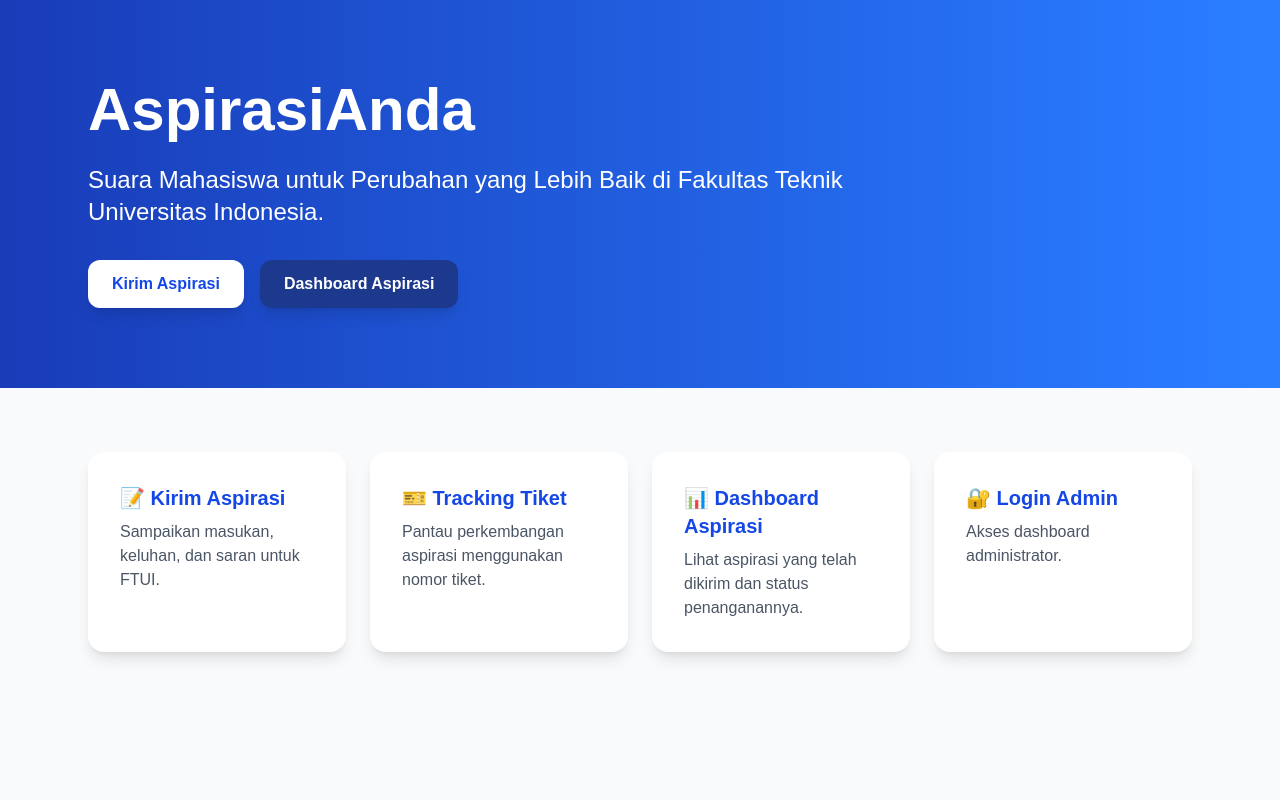
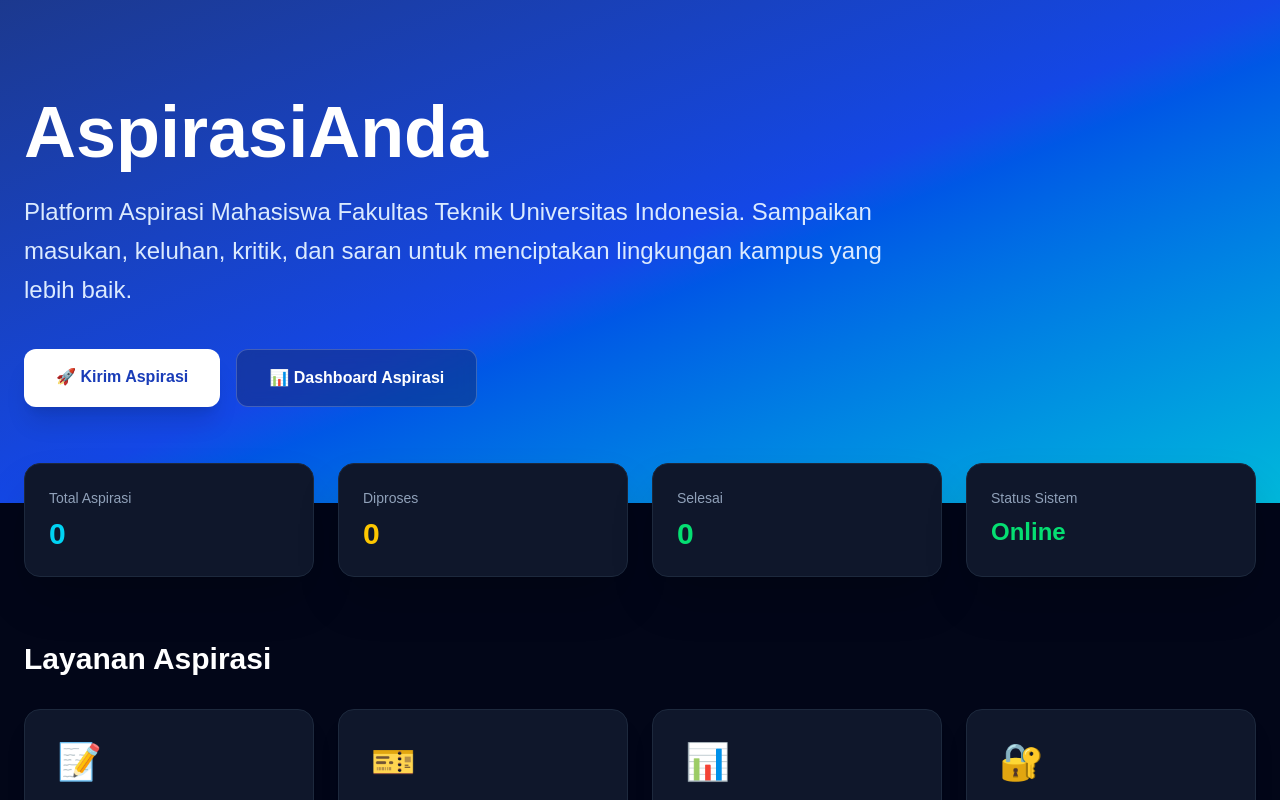
Before and after one commit to cakadut/Aspirasi_Anda, a Next.js app: page / in a window 1280 px wide. Shown: the top 800 px of the page. Built offline with nearby package versions, Linux system fonts and the light colour scheme.

Commit message:
Homepage redesign

```diff
--- a/app/page.tsx
+++ b/app/page.tsx
@@ -1,94 +1,165 @@
 export default function Home() {
   return (
-    <main className="min-h-screen bg-slate-50">
-      {/* Hero */}
-      <section className="bg-gradient-to-r from-blue-800 to-blue-500 text-white">
-        <div className="max-w-6xl mx-auto px-6 py-20">
-          <h1 className="text-5xl md:text-6xl font-bold mb-6">
+    <main className="min-h-screen bg-slate-950 text-white">
+
+      {/* HERO */}
+      <section className="bg-gradient-to-br from-blue-900 via-blue-700 to-cyan-500">
+        <div className="max-w-7xl mx-auto px-6 py-24">
+
+          <div className="max-w-4xl">
+            <h1 className="text-5xl md:text-7xl font-extrabold mb-6">
               AspirasiAnda
             </h1>
 
-          <p className="text-xl md:text-2xl max-w-3xl">
-            Suara Mahasiswa untuk Perubahan yang Lebih Baik
-            di Fakultas Teknik Universitas Indonesia.
+            <p className="text-xl md:text-2xl text-blue-100 leading-relaxed">
+              Platform Aspirasi Mahasiswa Fakultas Teknik Universitas Indonesia.
+              Sampaikan masukan, keluhan, kritik, dan saran untuk menciptakan
+              lingkungan kampus yang lebih baik.
             </p>
 
-          <div className="mt-8 flex gap-4 flex-wrap">
+            <div className="flex flex-wrap gap-4 mt-10">
               <a
                 href="/submit"
-              className="bg-white text-blue-700 px-6 py-3 rounded-xl font-semibold shadow-lg hover:scale-105 transition"
+                className="bg-white text-blue-800 px-8 py-4 rounded-xl font-bold shadow-xl hover:scale-105 transition"
               >
-              Kirim Aspirasi
+                🚀 Kirim Aspirasi
               </a>
 
               <a
                 href="/dashboard"
-              className="bg-blue-900 px-6 py-3 rounded-xl font-semibold shadow-lg hover:scale-105 transition"
+                className="bg-blue-950/40 backdrop-blur border border-white/20 px-8 py-4 rounded-xl font-bold hover:bg-blue-950/60 transition"
               >
-              Dashboard Aspirasi
+                📊 Dashboard Aspirasi
               </a>
             </div>
           </div>
+
+        </div>
       </section>
 
-      {/* Menu */}
-      <section className="max-w-6xl mx-auto px-6 py-16">
+      {/* STATISTIK */}
+      <section className="max-w-7xl mx-auto px-6 -mt-10 relative z-10">
         <div className="grid md:grid-cols-4 gap-6">
+
+          <div className="bg-slate-900 border border-slate-800 rounded-2xl p-6 shadow-2xl">
+            <p className="text-slate-400 text-sm">
+              Total Aspirasi
+            </p>
+            <h2 className="text-3xl font-bold text-cyan-400 mt-2">
+              0
+            </h2>
+          </div>
+
+          <div className="bg-slate-900 border border-slate-800 rounded-2xl p-6 shadow-2xl">
+            <p className="text-slate-400 text-sm">
+              Diproses
+            </p>
+            <h2 className="text-3xl font-bold text-yellow-400 mt-2">
+              0
+            </h2>
+          </div>
+
+          <div className="bg-slate-900 border border-slate-800 rounded-2xl p-6 shadow-2xl">
+            <p className="text-slate-400 text-sm">
+              Selesai
+            </p>
+            <h2 className="text-3xl font-bold text-green-400 mt-2">
+              0
+            </h2>
+          </div>
+
+          <div className="bg-slate-900 border border-slate-800 rounded-2xl p-6 shadow-2xl">
+            <p className="text-slate-400 text-sm">
+              Status Sistem
+            </p>
+            <h2 className="text-2xl font-bold text-green-400 mt-2">
+              Online
+            </h2>
+          </div>
+
+        </div>
+      </section>
+
+      {/* MENU */}
+      <section className="max-w-7xl mx-auto px-6 py-16">
+
+        <h2 className="text-3xl font-bold mb-8">
+          Layanan Aspirasi
+        </h2>
+
+        <div className="grid md:grid-cols-2 lg:grid-cols-4 gap-6">
 
           <a
             href="/submit"
-            className="bg-white p-8 rounded-2xl shadow-lg hover:-translate-y-1 hover:shadow-xl transition"
+            className="bg-slate-900 border border-slate-800 rounded-2xl p-8 shadow-xl hover:bg-slate-800 hover:-translate-y-1 transition"
           >
-            <h3 className="text-xl font-bold text-blue-700 mb-2">
-              📝 Kirim Aspirasi
+            <div className="text-4xl mb-4">📝</div>
+
+            <h3 className="text-xl font-bold text-cyan-400 mb-3">
+              Kirim Aspirasi
             </h3>
 
-            <p className="text-gray-600">
-              Sampaikan masukan, keluhan, dan saran untuk FTUI.
+            <p className="text-slate-400">
+              Sampaikan masukan, kritik, keluhan, dan saran untuk FTUI.
             </p>
           </a>
 
           <a
             href="/tracking"
-            className="bg-white p-8 rounded-2xl shadow-lg hover:-translate-y-1 hover:shadow-xl transition"
+            className="bg-slate-900 border border-slate-800 rounded-2xl p-8 shadow-xl hover:bg-slate-800 hover:-translate-y-1 transition"
           >
-            <h3 className="text-xl font-bold text-blue-700 mb-2">
-              🎫 Tracking Tiket
+            <div className="text-4xl mb-4">🎫</div>
+
+            <h3 className="text-xl font-bold text-cyan-400 mb-3">
+              Tracking Tiket
             </h3>
 
-            <p className="text-gray-600">
+            <p className="text-slate-400">
               Pantau perkembangan aspirasi menggunakan nomor tiket.
             </p>
           </a>
 
           <a
             href="/dashboard"
-            className="bg-white p-8 rounded-2xl shadow-lg hover:-translate-y-1 hover:shadow-xl transition"
+            className="bg-slate-900 border border-slate-800 rounded-2xl p-8 shadow-xl hover:bg-slate-800 hover:-translate-y-1 transition"
           >
-            <h3 className="text-xl font-bold text-blue-700 mb-2">
-              📊 Dashboard Aspirasi
+            <div className="text-4xl mb-4">📊</div>
+
+            <h3 className="text-xl font-bold text-cyan-400 mb-3">
+              Dashboard
             </h3>
 
-            <p className="text-gray-600">
-              Lihat aspirasi yang telah dikirim dan status penanganannya.
+            <p className="text-slate-400">
+              Lihat daftar aspirasi, statistik, dan status penanganan.
             </p>
           </a>
 
           <a
             href="/admin/login"
-            className="bg-white p-8 rounded-2xl shadow-lg hover:-translate-y-1 hover:shadow-xl transition"
+            className="bg-slate-900 border border-slate-800 rounded-2xl p-8 shadow-xl hover:bg-slate-800 hover:-translate-y-1 transition"
           >
-            <h3 className="text-xl font-bold text-blue-700 mb-2">
-              🔐 Login Admin
+            <div className="text-4xl mb-4">🔐</div>
+
+            <h3 className="text-xl font-bold text-cyan-400 mb-3">
+              Login Admin
             </h3>
 
-            <p className="text-gray-600">
-              Akses dashboard administrator.
+            <p className="text-slate-400">
+              Masuk ke dashboard administrator untuk mengelola aspirasi.
             </p>
           </a>
 
         </div>
+
       </section>
+
+      {/* FOOTER */}
+      <footer className="border-t border-slate-800 py-8">
+        <div className="max-w-7xl mx-auto px-6 text-center text-slate-500">
+          © 2026 AspirasiAnda • Fakultas Teknik Universitas Indonesia
+        </div>
+      </footer>
+
     </main>
   );
 }
```
Also changed, not shown: app/page.tsx.v1.txt (added). Lines whose indentation alone changed are shown as unchanged.
